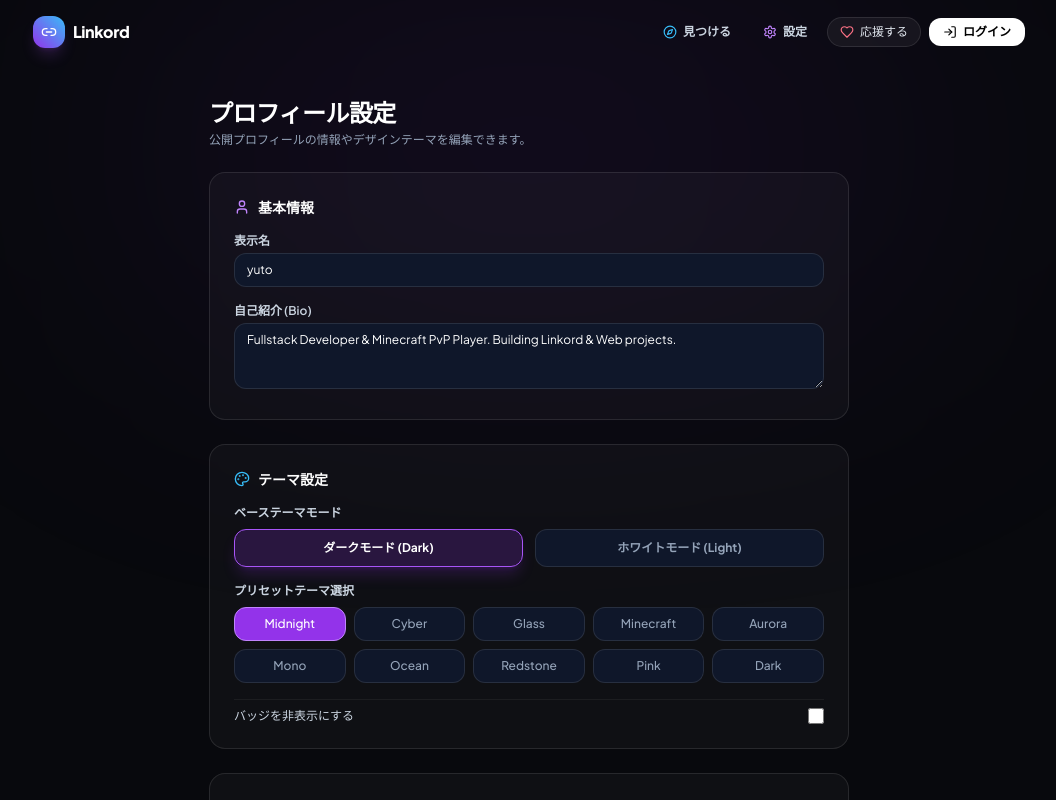
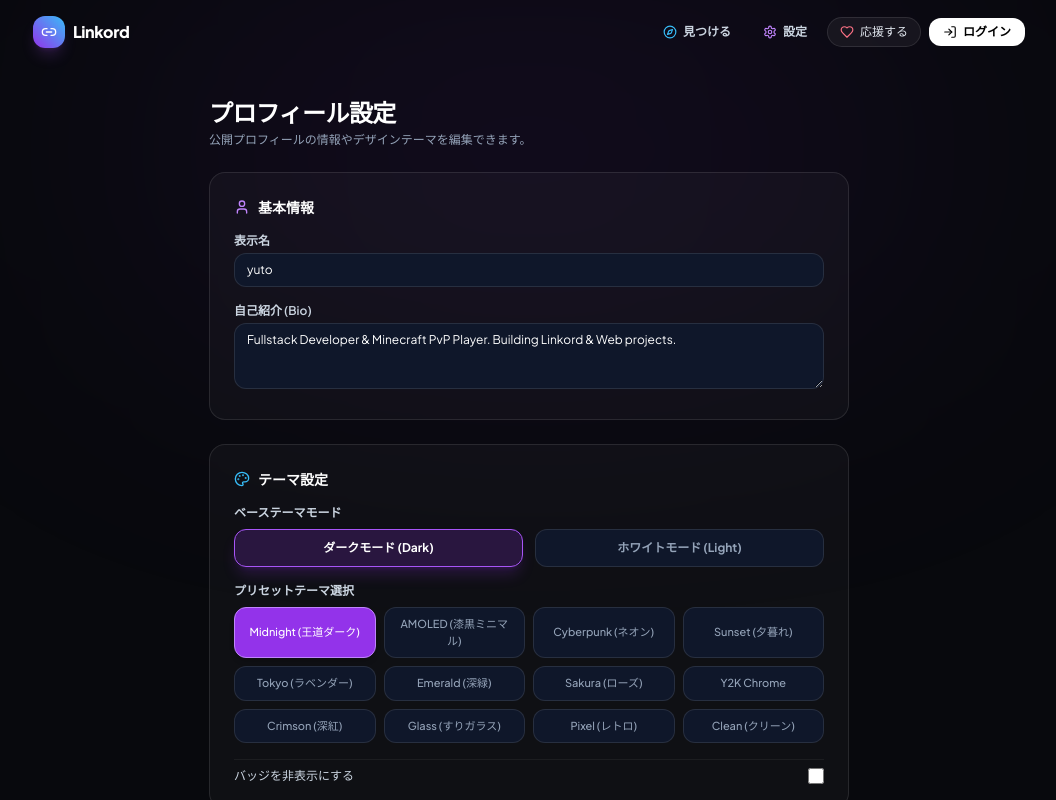
Before and after one commit to rds9team/linkord, a React (Vite) app in the folder frontend/: page /settings in a window 1280 px wide. Shown: the top 800 px of the page, without its empty margins (111-1167 px from the left). Built offline with nearby package versions, Linux system fonts and the light colour scheme.

Commit message:
feat: modernize preset themes with guns.lol inspired styles

```diff
--- a/frontend/src/pages/Settings.tsx
+++ b/frontend/src/pages/Settings.tsx
@@ -2,16 +2,18 @@ import React, { useState } from 'react';
 import { Palette, User, Link as LinkIcon, Gamepad2, Save, Check } from 'lucide-react';
 
 const PRESET_THEMES = [
-  { id: 'midnight', name: 'Midnight' },
-  { id: 'cyber', name: 'Cyber' },
-  { id: 'glass', name: 'Glass' },
-  { id: 'minecraft', name: 'Minecraft' },
-  { id: 'aurora', name: 'Aurora' },
-  { id: 'mono', name: 'Mono' },
-  { id: 'ocean', name: 'Ocean' },
-  { id: 'redstone', name: 'Redstone' },
-  { id: 'pink', name: 'Pink' },
-  { id: 'dark', name: 'Dark' },
+  { id: 'midnight', name: 'Midnight (王道ダーク)' },
+  { id: 'amoled', name: 'AMOLED (漆黒ミニマル)' },
+  { id: 'cyber', name: 'Cyberpunk (ネオン)' },
+  { id: 'sunset', name: 'Sunset (夕暮れ)' },
+  { id: 'tokyo', name: 'Tokyo (ラベンダー)' },
+  { id: 'emerald', name: 'Emerald (深緑)' },
+  { id: 'sakura', name: 'Sakura (ローズ)' },
+  { id: 'chrome', name: 'Y2K Chrome' },
+  { id: 'crimson', name: 'Crimson (深紅)' },
+  { id: 'glass', name: 'Glass (すりガラス)' },
+  { id: 'pixel', name: 'Pixel (レトロ)' },
+  { id: 'clean', name: 'Clean (クリーン)' },
 ];
 
 export const Settings: React.FC = () => {
@@ -109,13 +111,13 @@ export const Settings: React.FC = () => {
             <label className="block text-xs font-semibold text-slate-300 mb-2">
               プリセットテーマ選択
             </label>
-            <div className="grid grid-cols-2 sm:grid-cols-5 gap-2">
+            <div className="grid grid-cols-2 sm:grid-cols-4 gap-2">
               {PRESET_THEMES.map(preset => (
                 <button
                   key={preset.id}
                   type="button"
                   onClick={() => setThemeId(preset.id)}
-                  className={`py-2 px-2.5 rounded-xl border text-xs font-medium transition text-center ${themeId === preset.id ? 'bg-purple-600 border-purple-400 text-white' : 'bg-slate-900 border-white/10 text-slate-400 hover:text-white'}`}
+                  className={`py-2 px-2.5 rounded-xl border text-[11px] font-medium transition text-center ${themeId === preset.id ? 'bg-purple-600 border-purple-400 text-white shadow-md' : 'bg-slate-900 border-white/10 text-slate-400 hover:text-white'}`}
                 >
                   {preset.name}
                 </button>
```
